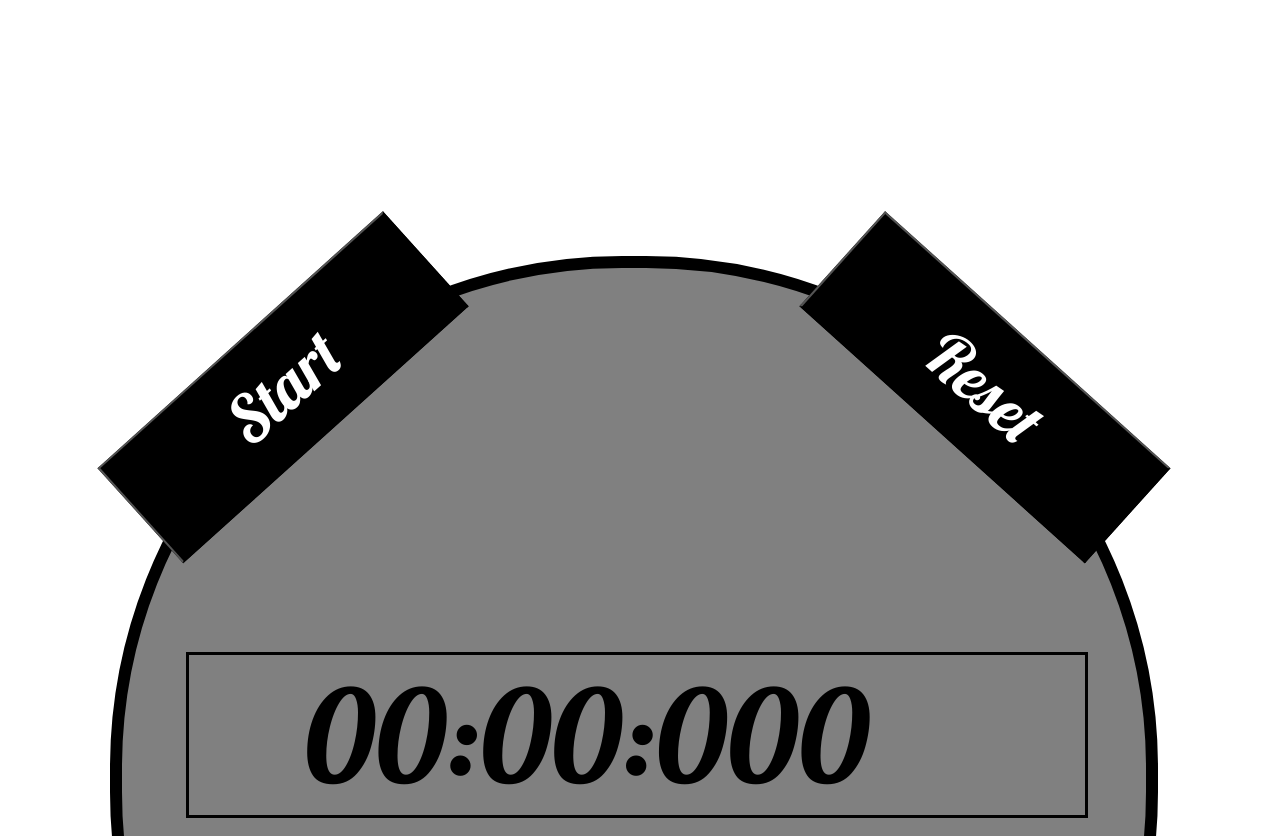
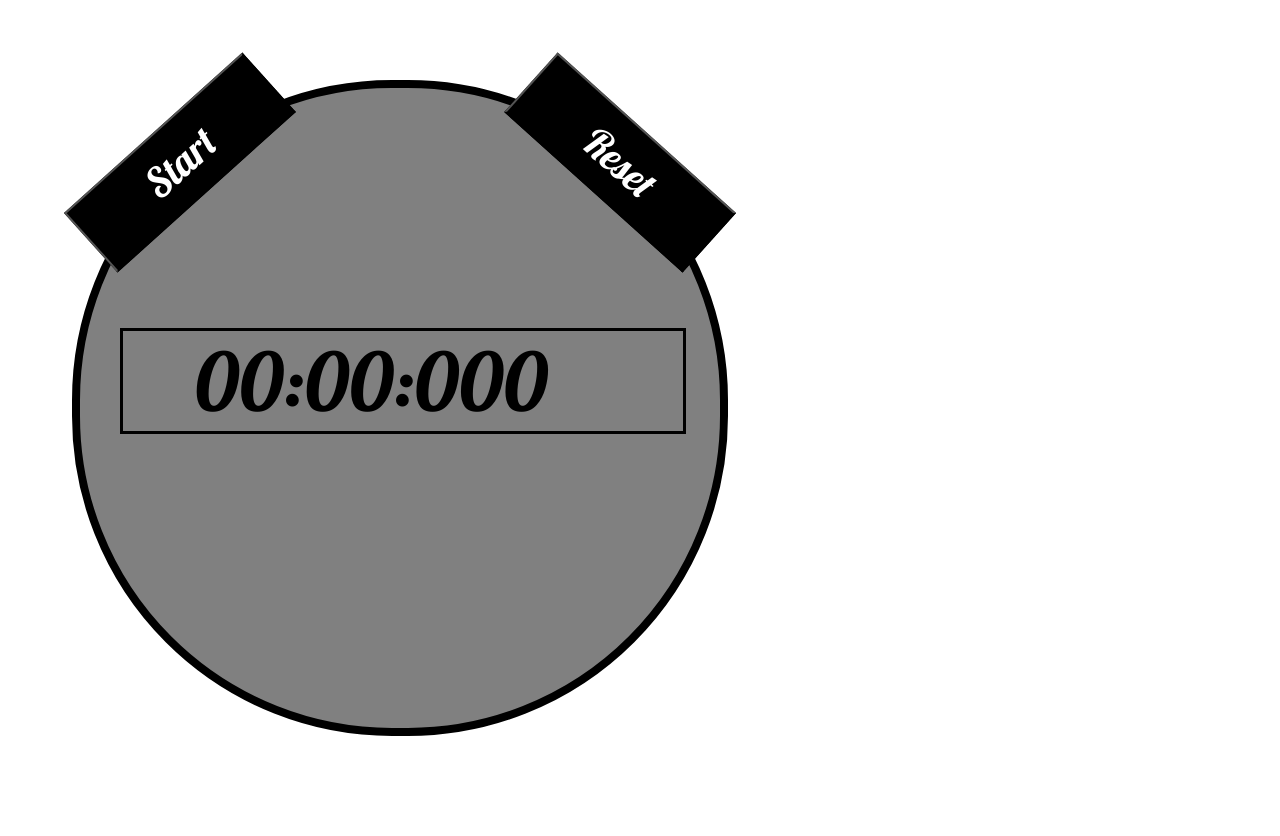
Before and after one commit to jordanwerts/stopwatch, a plain HTML site: page index.html in a window 1280 px wide. Shown: the top 836 px of the page. After the commit the page ends 800 px from the top, so only its background shows below. Drawn offline with Linux system fonts and the light colour scheme.

Commit message:
Fixed expanding stopwatch issue

```diff
--- a/index.html
+++ b/index.html
@@ -8,9 +8,11 @@
     <link rel="stylesheet" href="https://fonts.googleapis.com/css?family=Lobster">
 </head>
 <body>
- <div id="stopwatch">
-    <button id= "toggle">Start</button> <button id="reset">Reset</button>
-    <h1 id ="timer">00:00:000</h1>
+  <div id="container">
+    <div id="stopwatch">
+      <button id= "toggle">Start</button> <button id="reset">Reset</button>
+      <h1 id ="timer">00:00:000</h1>
+    </div>
   </div>
     <script src="stopwatch.js"></script>
     <script src="main.js"></script>
--- a/style.css
+++ b/style.css
@@ -1,46 +1,102 @@
 body {
-  margin-top: 20vw;
+  margin-top: 10vh;
 }
 
+#container {
+
+}
+
+#stopwatch {
+  margin-left: 8vh;
+  width: 80vh;
+  height: 80vh;
+  border-radius: 40vh;
+  background-color: gray;
+  text-align: center;
+  border: solid black 1vh;
+}
+
+
+#timer {
+  margin-top: 20vh;
+  font-family: "Lobster";
+  font-size: 10vh;
+  font-weight: 300;
+  margin-left: 5vh;
+  text-align: left;
+  text-indent: 9vh;
+  width: 70vh;
+  border: solid; black; 1vw;
+}
+
+#toggle {
+  left: 2vh;
+  background-color: black;
+  color: white;
+  font-size: 5vh;
+  font-family: "Lobster";
+  width: 30vh;
+  height: 10vh;
+  transform: rotate(-42deg) translateX(-12vh) translateY(-5vh);
+}
+
+#reset {
+  background-color: black;
+  color: white;
+  font-size: 5vh;
+  font-family: "Lobster";
+  width: 30vh;
+  height: 10vh;
+  transform: rotate(42deg) translateX(12vh) translateY(-5vh);
+}
+
+#toggle:active {
+  height: 7vh;
+  transform: rotate(-42deg) translateX(-12vh) translateY(-4vh);
+}
+
+#reset:active {
+  height: 7vh;
+  transform: rotate(42deg) translateX(12vh) translateY(-4vh);
+}
+
+button:hover {
+  cursor: pointer;
+}
+
+@media screen and (max-width: 950px) {
+  body {
+    margin-top: 10vw;
+  }
   #stopwatch {
     margin-left: 8vw;
     width: 80vw;
     height: 80vw;
     border-radius: 40vw;
-  background-color: gray;
-  text-align: center;
     border: solid black 1vw;
   }
 
+
   #timer {
     margin-top: 20vw;
-  font-family: "Lobster";
     font-size: 10vw;
     font-weight: 300;
     margin-left: 5vw;
-  text-align: left;
     text-indent: 9vw;
     width: 70vw;
-  border: solid; black; 1vw;
+    border: solid; black 1vw;
   }
 
   #toggle {
-  positiion: relative;
     left: 2vw;
-  background-color: black;
-  color: white;
     font-size: 5vw;
-  font-family: "Lobster";
     width: 30vw;
     height: 10vw;
     transform: rotate(-42deg) translateX(-12vw) translateY(-5vw);
   }
 
   #reset {
-  background-color: black;
-  color: white;
     font-size: 5vw;
-  font-family: "Lobster";
     width: 30vw;
     height: 10vw;
     transform: rotate(42deg) translateX(12vw) translateY(-5vw);
@@ -56,6 +112,4 @@ body {
     transform: rotate(42deg) translateX(12vw) translateY(-4vw);
   }
 
-button:hover {
-  cursor: pointer;
 }
```
Lines whose indentation alone changed are shown as unchanged.
